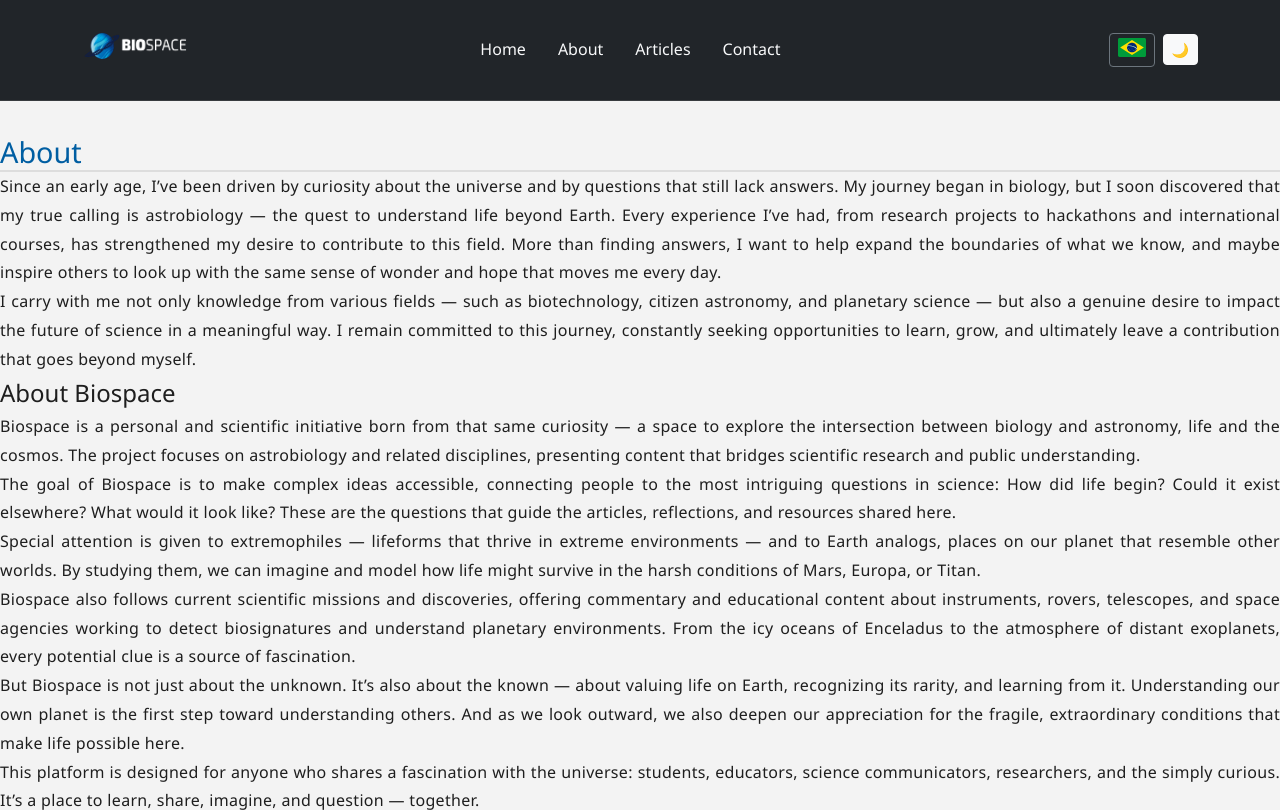
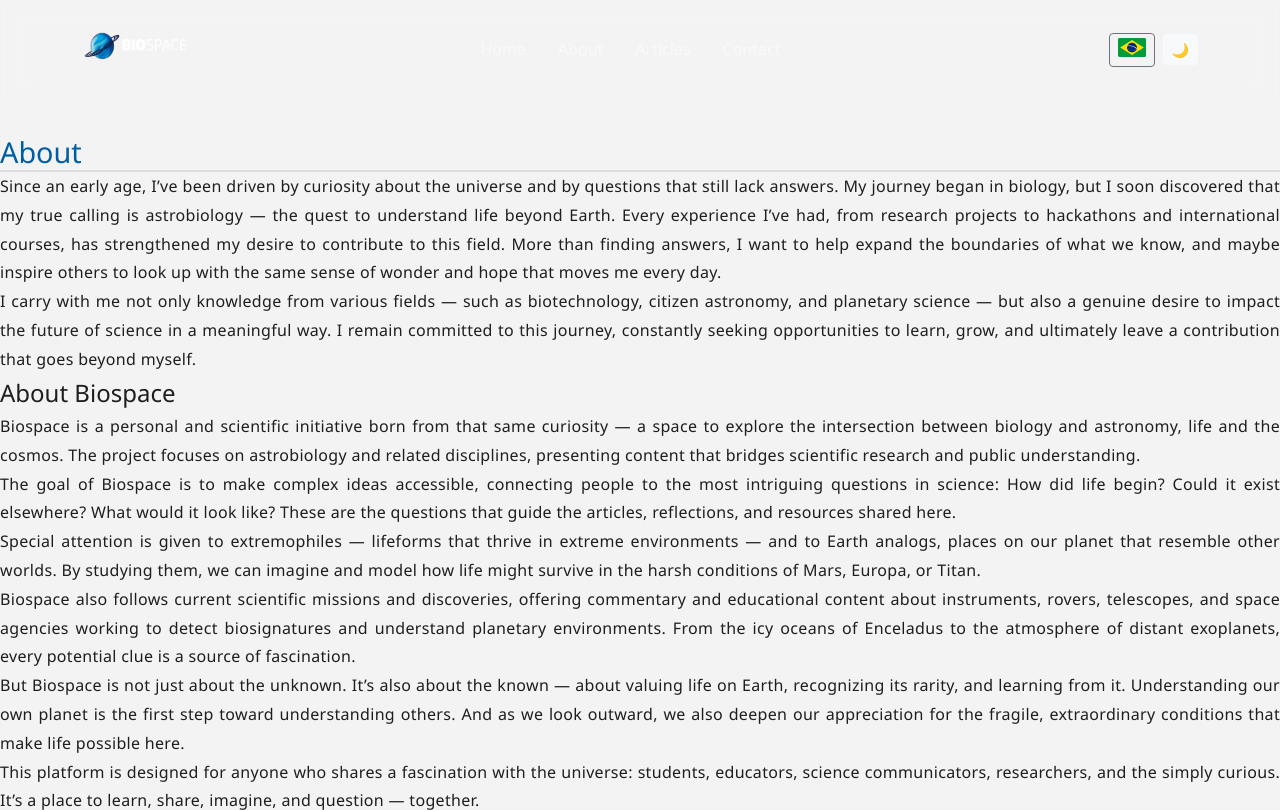
Before and after one commit to renaanc/biospace, a Django app: page /en/about/ in a window 1280 px wide. Shown: the top 810 px of the page. Run offline with Django 5.2, Linux system fonts and the light colour scheme; some libraries are stand-ins or nearby versions.

Commit message:
header update2

```diff
--- a/static/css/styles.css
+++ b/static/css/styles.css
@@ -62,7 +62,6 @@ article, aside, footer, header, nav, section {
   --accent-color: #005ea2;
   --accent-hover: #003f7f;
   --header-bg: #212529;
-  --header-text-color: #1e1e1e; /* NOVA VARIÁVEL */
   --border-color: #ddd;
   --hero-gradient-start: #eaf4ff;
   --hero-gradient-end: #f4f9ff;
@@ -135,14 +134,6 @@ main {
   -webkit-backdrop-filter: blur(12px);
   background-color: rgba(250, 250, 250, 0);
   transition: background-color 0.3s ease, backdrop-filter 0.3s ease;
-}
-.site-header {
-  background-color: var(--header-bg);
-  color: var(--header-text-color);
-}
-
-.site-header a {
-  color: var(--header-text-color);
 }
 
 .header-content {
```
